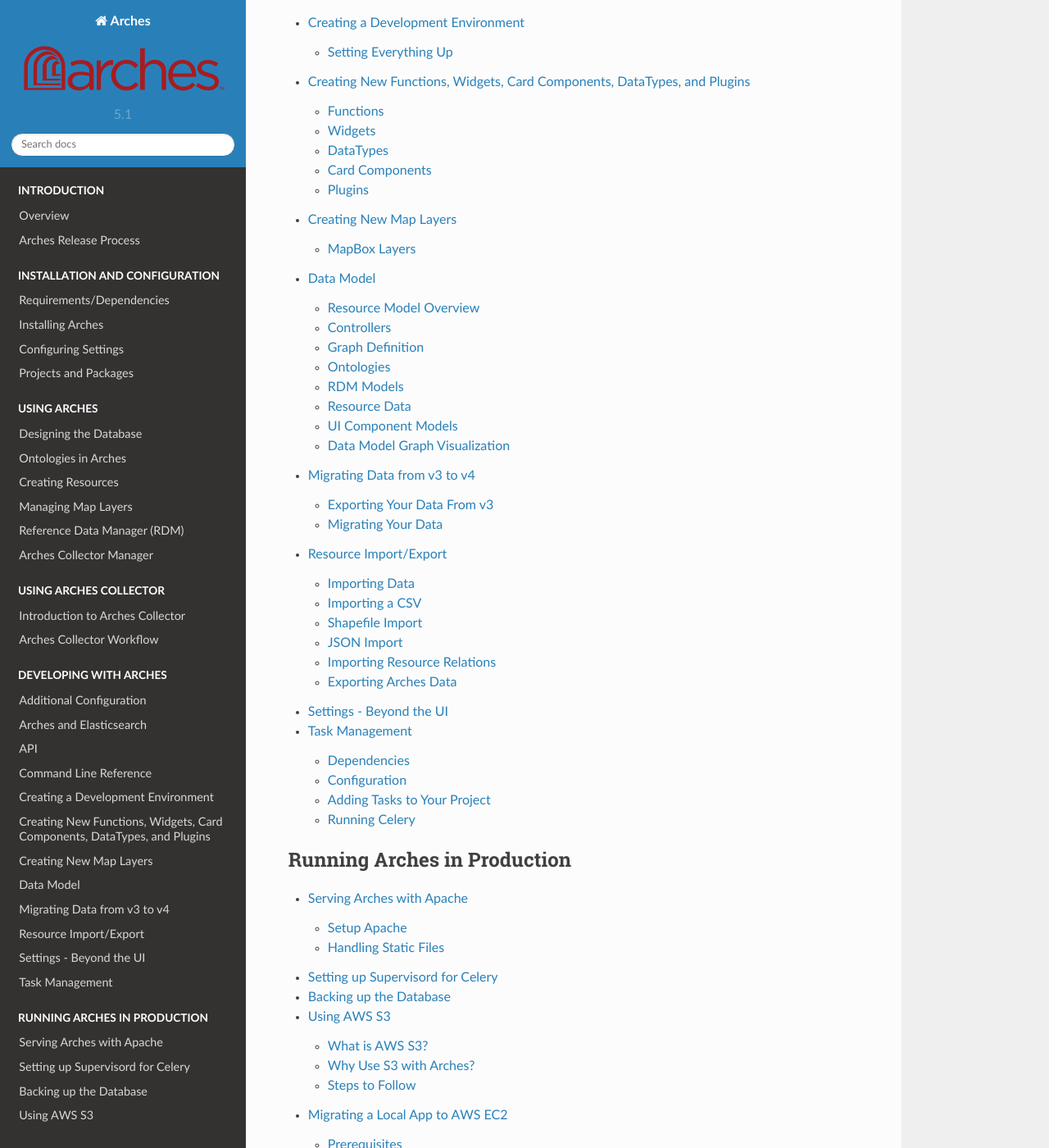
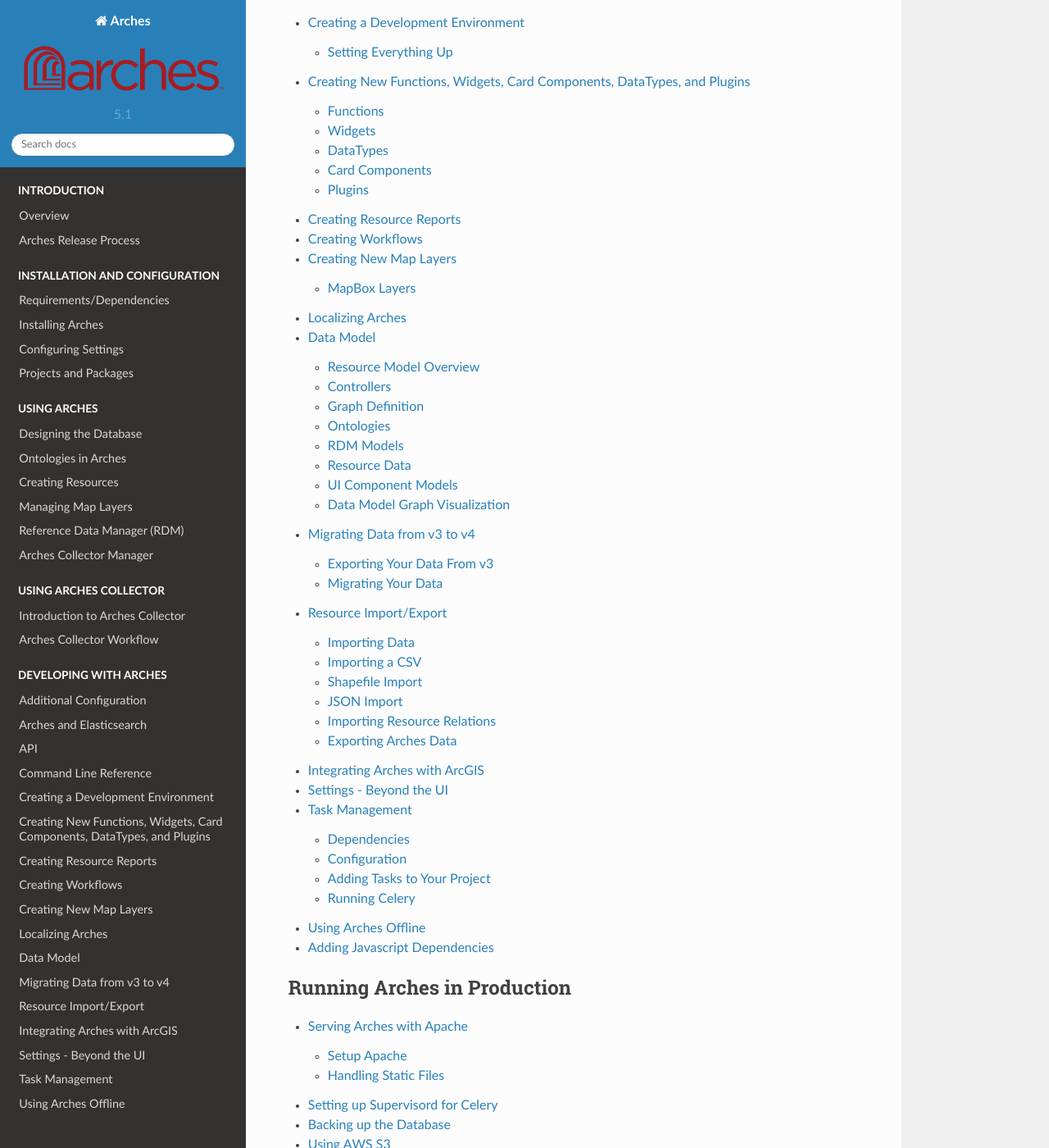
Before and after one commit to archesproject/arches-docs, a Sphinx documentation site: the page built from docs/index.txt, in a window 1280 px wide and 1400 px high, scrolled down 2736 px. Shown: the whole window at 82% size. Built offline with Sphinx 7.4.7 and the Read the Docs theme 2.0.0, drawn with Linux system fonts in a browser that asks for light colours.

Commit message:
stub out new content #12 #61 #205 #210 #215 #216

```diff
--- /dev/null
+++ b/docs/adding-javascript-dependencies.txt
@@ -0,0 +1,5 @@
+##############################
+Adding Javascript Dependencies
+##############################
+
+https://github.com/archesproject/arches-docs/issues/61
--- /dev/null
+++ b/docs/creating-resource-reports.txt
@@ -0,0 +1,5 @@
+#########################
+Creating Resource Reports
+#########################
+
+https://github.com/archesproject/arches-docs/issues/205
--- /dev/null
+++ b/docs/creating-workflows.txt
@@ -0,0 +1,5 @@
+##################
+Creating Workflows
+##################
+
+https://github.com/archesproject/arches-docs/issues/215
--- a/docs/index.txt
+++ b/docs/index.txt
@@ -45,12 +45,18 @@
     command-line-reference
     creating-a-development-environment
     functions-widgets-datatypes
+    creating-resource-reports
+    creating-workflows
     creating-new-map-layers
+    localizing-arches
     data-model
     v3-to-v4-migration
     import-export
+    integrating-arches-with-arcgis
     settings-beyond-the-ui
     task-management
+    using-arches-offline
+    adding-javascript-dependencies
 
 .. toctree::
     :caption: Running Arches in Production
--- /dev/null
+++ b/docs/integrating-arches-with-arcgis.txt
@@ -0,0 +1,5 @@
+##############################
+Integrating Arches with ArcGIS
+##############################
+
+https://github.com/archesproject/arches-docs/issues/216
--- /dev/null
+++ b/docs/localizing-arches.txt
@@ -0,0 +1,5 @@
+#################
+Localizing Arches
+#################
+
+https://github.com/archesproject/arches-docs/issues/210
--- /dev/null
+++ b/docs/using-arches-offline.txt
@@ -0,0 +1,5 @@
+####################
+Using Arches Offline
+####################
+
+https://github.com/archesproject/arches-docs/issues/12
```
